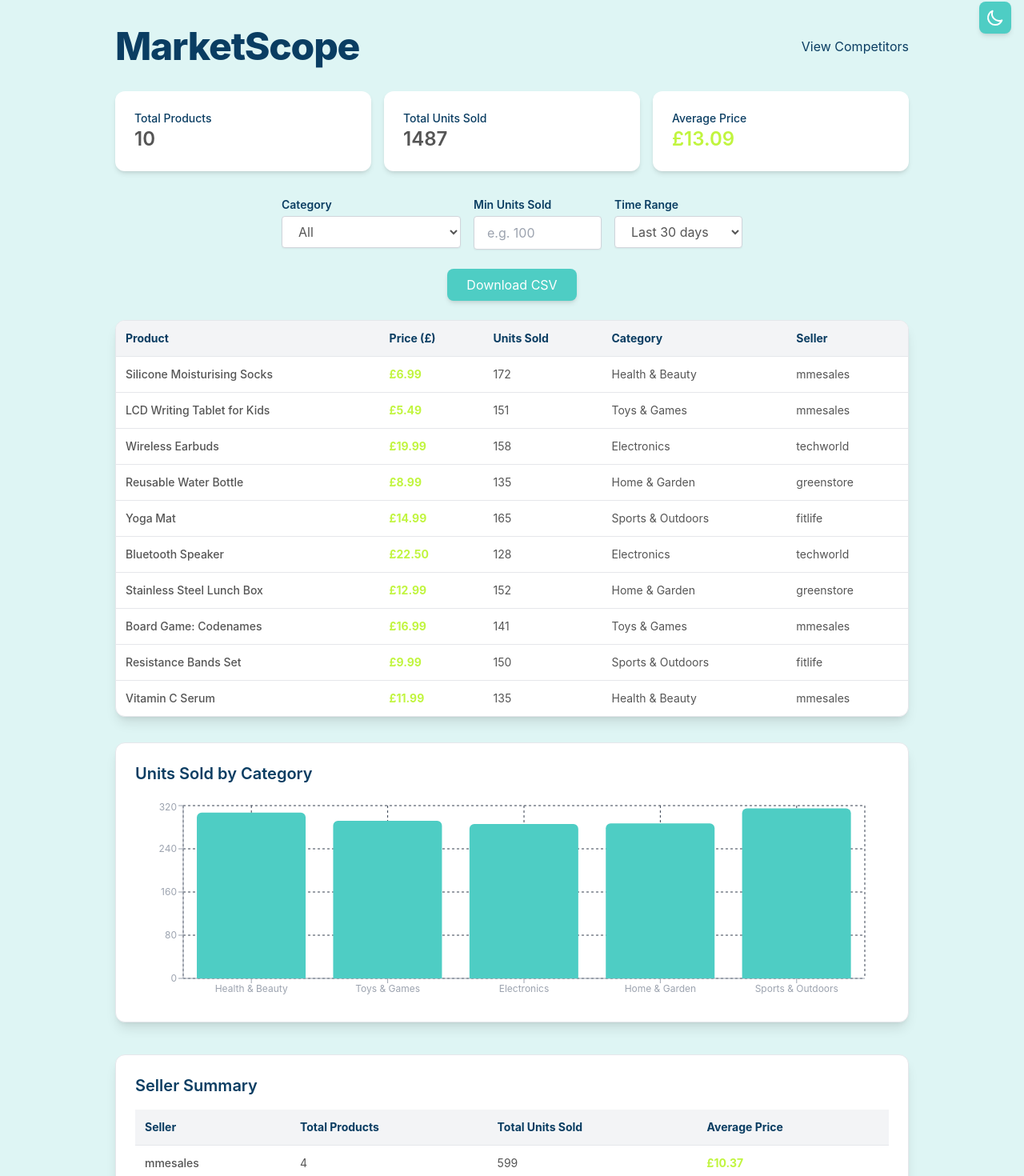
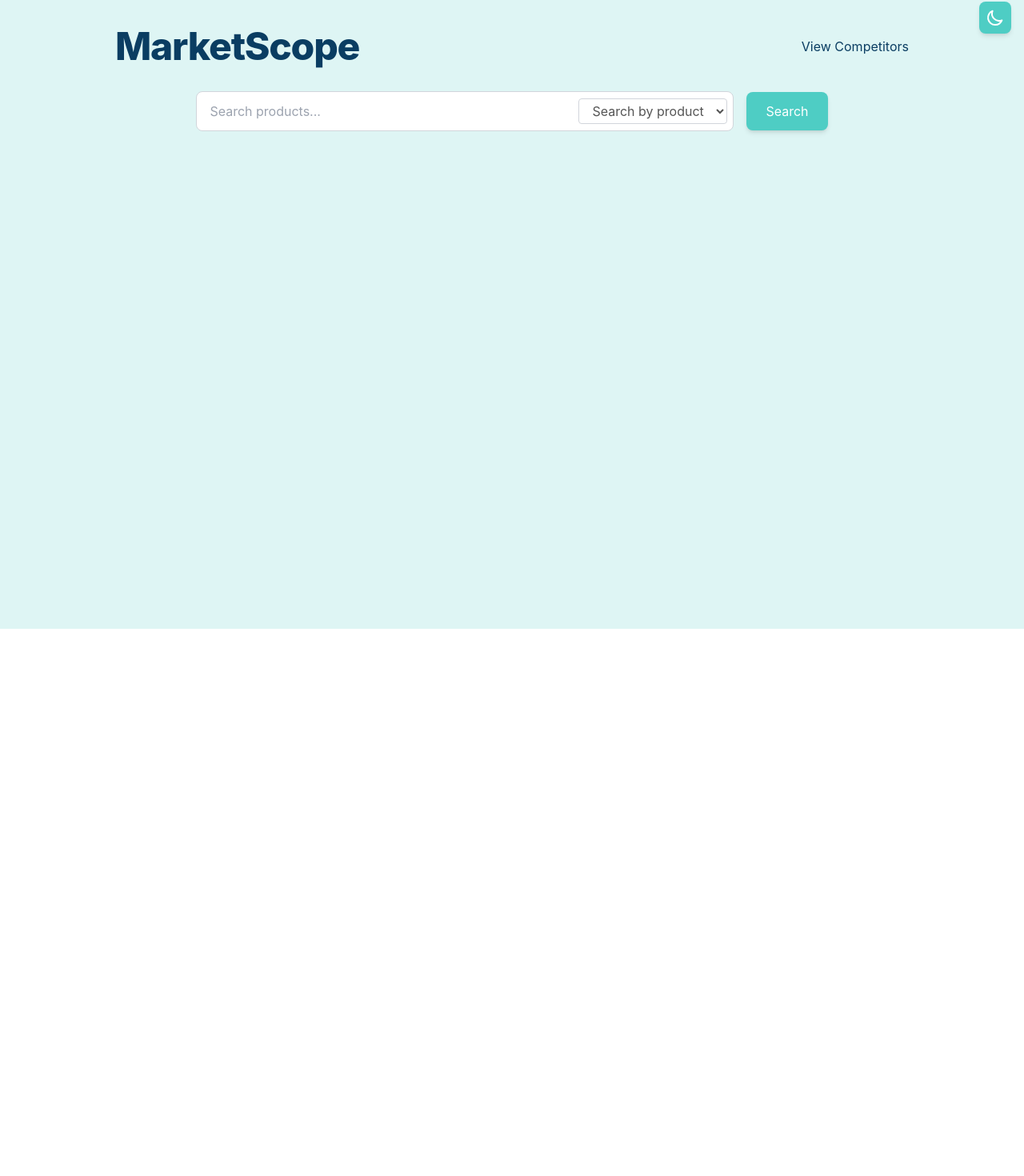
Before and after one commit to rk95x/MarketScope, a Next.js app: page / in a window 1280 px wide. Before the commit this address had no page. Shown: the part 14-1484 px from the top of the page at 80% size. After the commit the page ends 800 px from the top, so only its background shows below. Built offline with nearby package versions, Linux system fonts and the light colour scheme.

Commit message:
Refactor homepage with live eBay search + seller/product toggle

```diff
--- /dev/null
+++ b/pages/api/seller-listings.ts
@@ -0,0 +1,83 @@
+import type { NextApiRequest, NextApiResponse } from 'next';
+import { getEbayAccessToken } from '@/lib/ebay-auth';
+
+interface EbayItem {
+  itemId: string;
+  title: string;
+  price: {
+    value: string;
+    currency: string;
+  };
+  image: {
+    imageUrl: string;
+  };
+  seller: {
+    username: string;
+  };
+  condition: string;
+  itemWebUrl: string;
+  quantitySold: number;
+}
+
+export default async function handler(
+  req: NextApiRequest,
+  res: NextApiResponse
+) {
+  if (req.method !== 'GET') {
+    return res.status(405).json({ error: 'Method not allowed' });
+  }
+
+  const { q, seller } = req.query;
+
+  if (!q && !seller) {
+    return res.status(400).json({ error: 'Missing search query or seller name' });
+  }
+
+  try {
+    const token = await getEbayAccessToken();
+    let url = 'https://api.ebay.com/buy/browse/v1/item_summary/search?';
+
+    if (q) {
+      url += `q=${encodeURIComponent(q as string)}`;
+    } else if (seller) {
+      url += `seller=${encodeURIComponent(seller as string)}`;
+    }
+
+    url += '&limit=50&filter=conditions:{NEW|USED}';
+
+    const response = await fetch(url, {
+      headers: {
+        'Authorization': `Bearer ${token}`,
+        'X-EBAY-C-MARKETPLACE-ID': 'EBAY_GB',
+        'Content-Type': 'application/json',
+      },
+    });
+
+    if (!response.ok) {
+      throw new Error(`eBay API error: ${response.statusText}`);
+    }
+
+    const data = await response.json();
+
+    // Transform the data to match our frontend needs
+    const items = data.itemSummaries.map((item: EbayItem) => ({
+      id: item.itemId,
+      title: item.title,
+      price: parseFloat(item.price.value),
+      image: item.image?.imageUrl,
+      seller: item.seller.username,
+      condition: item.condition,
+      url: item.itemWebUrl,
+      sold: item.quantitySold || 0,
+      category: 'eBay', // We'll need to fetch this separately if needed
+    }));
+
+    return res.status(200).json(items);
+  } catch (error) {
+    console.error('Error fetching eBay listings:', error);
+    return res.status(500).json({
+      error: 'Failed to fetch listings',
+      details: error instanceof Error ? error.message : 'Unknown error'
+    });
+  }
+}
--- a/pages/index.tsx
+++ b/pages/index.tsx
@@ -1,205 +1,76 @@
-import useSWR from 'swr';
-import { useMemo, useState, useEffect } from 'react';
+import { useState, useMemo } from 'react';
 import { useRouter } from 'next/router';
+import Link from 'next/link';
 import ThemeToggle from '../components/ThemeToggle';
 import {
   BarChart, Bar, XAxis, YAxis, Tooltip, ResponsiveContainer, CartesianGrid,
 } from 'recharts';
-import Link from 'next/link';
 
-// Define interfaces for our data types
 interface Product {
+  id: string;
   title: string;
   price: number;
   sold: number;
   category: string;
   seller: string;
-  lastSold: string;
-  history?: {
-    date: string;
-    unitsSold: number;
-  }[];
+  image?: string;
+  url: string;
+  condition: string;
 }
-
-interface SellerStats {
-  name: string;
-  totalProducts: number;
-  totalSold: number;
-  averagePrice: number;
-}
-
-const fetcher = (url: string) => fetch(url).then(res => res.json());
-
-// Helper function to generate CSV
-const generateCSV = (data: Product[]) => {
-  const headers = ['Title', 'Price', 'Units Sold', 'Category', 'Seller'];
-  const rows = data.map(item => [
-    item.title,
-    item.price,
-    item.sold,
-    item.category,
-    item.seller
-  ]);
-
-  const csvContent = [
-    headers.join(','),
-    ...rows.map(row => row.join(','))
-  ].join('\n');
-
-  return csvContent;
-};
-
-// Helper function to download CSV
-const downloadCSV = (data: Product[]) => {
-  const csv = generateCSV(data);
-  const blob = new Blob([csv], { type: 'text/csv;charset=utf-8;' });
-  const link = document.createElement('a');
-  const url = URL.createObjectURL(blob);
-  link.setAttribute('href', url);
-  link.setAttribute('download', 'products.csv');
-  link.style.visibility = 'hidden';
-  document.body.appendChild(link);
-  link.click();
-  document.body.removeChild(link);
-};
-
-// Helper function to generate fake history
-const generateFakeHistory = (product: Product): Product => {
-  const history = [];
-  const today = new Date();
-
-  for (let i = 0; i < 90; i++) {
-    const date = new Date(today);
-    date.setDate(date.getDate() - i);
-    history.push({
-      date: date.toISOString().split('T')[0],
-      unitsSold: Math.floor(Math.random() * 11) // Random number between 0 and 10
-    });
-  }
-
-  return {
-    ...product,
-    history
-  };
-};
 
 export default function Home() {
   const router = useRouter();
-  const { data: rawData, error } = useSWR<Product[]>('/api/trends', fetcher);
-  const [category, setCategory] = useState('');
-  const [minSold, setMinSold] = useState('');
-  const [timeRange, setTimeRange] = useState('30'); // Default to 30 days
+  const [searchTerm, setSearchTerm] = useState('');
+  const [searchType, setSearchType] = useState<'product' | 'seller'>('product');
+  const [isLoading, setIsLoading] = useState(false);
+  const [error, setError] = useState<string | null>(null);
+  const [products, setProducts] = useState<Product[]>([]);
 
-  // Add fake history to the data
-  const data = useMemo(() => {
-    if (!rawData) return [];
-    return rawData.map(generateFakeHistory);
-  }, [rawData]);
+  const handleSearch = async (e: React.FormEvent) => {
+    e.preventDefault();
+    if (!searchTerm.trim()) return;
 
-  // Initialize filters from URL
-  useEffect(() => {
-    if (router.isReady) {
-      const { category: cat, minSold: sold, days } = router.query;
-      if (cat) setCategory(cat as string);
-      if (sold) setMinSold(sold as string);
-      if (days) setTimeRange(days as string);
+    setIsLoading(true);
+    setError(null);
+
+    try {
+      const queryParam = searchType === 'product' ? 'q' : 'seller';
+      const response = await fetch(`/api/seller-listings?${queryParam}=${encodeURIComponent(searchTerm)}`);
+
+      if (!response.ok) {
+        throw new Error('Failed to fetch listings');
       }
-  }, [router.isReady, router.query]);
 
-  // Update URL when filters change
-  useEffect(() => {
-    if (router.isReady) {
-      const query: Record<string, string> = {};
-      if (category) query.category = category;
-      if (minSold) query.minSold = minSold;
-      if (timeRange) query.days = timeRange;
-
-      router.replace({
-        pathname: router.pathname,
-        query
-      }, undefined, { shallow: true });
+      const data = await response.json();
+      setProducts(data);
+    } catch (err) {
+      setError(err instanceof Error ? err.message : 'An error occurred');
+    } finally {
+      setIsLoading(false);
     }
-  }, [category, minSold, timeRange, router.isReady]);
-
-  // Calculate cutoff date based on time range
-  const cutoffDate = useMemo(() => {
-    const date = new Date();
-    date.setDate(date.getDate() - parseInt(timeRange));
-    return date;
-  }, [timeRange]);
-
-  // Calculate total sold within time range for a product
-  const calculateTotalSold = (product: Product) => {
-    if (!product.history) return product.sold;
-
-    return product.history
-      .filter(entry => new Date(entry.date) >= cutoffDate)
-      .reduce((sum, entry) => sum + entry.unitsSold, 0);
   };
 
-  // Filtered data with time range applied
-  const filtered = useMemo(() => {
-    if (!data) return [];
-    return data.filter((item) => {
-      const catMatch = category ? item.category === category : true;
-      const totalSold = calculateTotalSold(item);
-      const soldMatch = minSold ? totalSold >= Number(minSold) : true;
-      return catMatch && soldMatch;
+  // Chart data: total sold per seller
+  const chartData = useMemo(() => {
+    const totals: Record<string, number> = {};
+    products.forEach((item) => {
+      if (!totals[item.seller]) totals[item.seller] = 0;
+      totals[item.seller] += item.sold;
     });
-  }, [data, category, minSold, cutoffDate]);
+    return Object.entries(totals)
+      .map(([seller, total]) => ({ seller, total }))
+      .sort((a, b) => b.total - a.total)
+      .slice(0, 10); // Show top 10 sellers
+  }, [products]);
 
-  // Chart data: total sold per category within time range
-  const chartData = useMemo(() => {
-    if (!data) return [];
-    const totals: Record<string, number> = {};
-    data.forEach((item) => {
-      if (!totals[item.category]) totals[item.category] = 0;
-      totals[item.category] += calculateTotalSold(item);
-    });
-    return Object.entries(totals).map(([cat, total]) => ({ category: cat, total }));
-  }, [data, cutoffDate]);
-
-  // Seller stats with time range
-  const sellerStats = useMemo(() => {
-    if (!filtered) return [];
-    const stats: Record<string, SellerStats> = {};
-
-    filtered.forEach((item) => {
-      if (!stats[item.seller]) {
-        stats[item.seller] = {
-          name: item.seller,
-          totalProducts: 0,
-          totalSold: 0,
-          averagePrice: 0
-        };
-      }
-
-      stats[item.seller].totalProducts++;
-      stats[item.seller].totalSold += calculateTotalSold(item);
-      stats[item.seller].averagePrice =
-        (stats[item.seller].averagePrice * (stats[item.seller].totalProducts - 1) + item.price) /
-        stats[item.seller].totalProducts;
-    });
-
-    return Object.values(stats);
-  }, [filtered, cutoffDate]);
-
-  // Global stats with time range
+  // Global stats
   const globalStats = useMemo(() => {
-    if (!filtered) return { totalProducts: 0, totalSold: 0, averagePrice: 0 };
-
-    const totalProducts = filtered.length;
-    const totalSold = filtered.reduce((sum, item) => sum + calculateTotalSold(item), 0);
-    const averagePrice = filtered.reduce((sum, item) => sum + item.price, 0) / totalProducts;
+    const totalProducts = products.length;
+    const totalSold = products.reduce((sum, item) => sum + item.sold, 0);
+    const averagePrice = products.reduce((sum, item) => sum + item.price, 0) / totalProducts || 0;
 
     return { totalProducts, totalSold, averagePrice };
-  }, [filtered, cutoffDate]);
-
-  // Get unique categories for dropdown
-  const categories = useMemo(() => {
-    if (!data) return [];
-    return Array.from(new Set(data.map((item) => item.category)));
-  }, [data]);
+  }, [products]);
 
   return (
     <div className="min-h-screen bg-mme-background font-sans">
@@ -219,116 +90,117 @@ export default function Home() {
           </div>
         </div>
 
+        {/* Search Form */}
+        <form onSubmit={handleSearch} className="mb-8">
+          <div className="flex flex-col md:flex-row gap-4 items-center justify-center">
+            <div className="flex-1 w-full md:max-w-2xl">
+              <div className="relative">
+                <input
+                  type="text"
+                  value={searchTerm}
+                  onChange={(e) => setSearchTerm(e.target.value)}
+                  placeholder={searchType === 'product' ? 'Search products...' : 'Enter seller name...'}
+                  className="w-full px-4 py-3 rounded-lg border border-gray-300 focus:ring-2 focus:ring-mme-button focus:border-transparent bg-white text-mme-body"
+                />
+                <div className="absolute right-2 top-1/2 -translate-y-1/2">
+                  <select
+                    value={searchType}
+                    onChange={(e) => setSearchType(e.target.value as 'product' | 'seller')}
+                    className="px-3 py-1 rounded border border-gray-300 bg-white text-mme-body focus:ring-2 focus:ring-mme-button"
+                  >
+                    <option value="product">Search by product</option>
+                    <option value="seller">Search by seller</option>
+                  </select>
+                </div>
+              </div>
+            </div>
+            <button
+              type="submit"
+              disabled={isLoading}
+              className="w-full md:w-auto px-6 py-3 bg-mme-button text-white rounded-lg hover:bg-mme-buttonHover transition-colors shadow-md disabled:opacity-50"
+            >
+              {isLoading ? 'Searching...' : 'Search'}
+            </button>
+          </div>
+        </form>
+
+        {error && (
+          <div className="mb-8 p-4 bg-red-50 text-red-600 rounded-lg">
+            {error}
+          </div>
+        )}
+
+        {products.length > 0 && (
+          <>
             {/* Global Stats */}
             <div className="grid grid-cols-1 md:grid-cols-3 gap-4 mb-8">
-          <div className="bg-white dark:bg-gray-800 rounded-xl shadow-md p-6">
+              <div className="bg-white rounded-xl shadow-md p-6">
                 <h3 className="text-sm font-medium text-mme-text">Total Products</h3>
                 <p className="text-2xl font-semibold text-mme-body">{globalStats.totalProducts}</p>
               </div>
-          <div className="bg-white dark:bg-gray-800 rounded-xl shadow-md p-6">
+              <div className="bg-white rounded-xl shadow-md p-6">
                 <h3 className="text-sm font-medium text-mme-text">Total Units Sold</h3>
                 <p className="text-2xl font-semibold text-mme-body">{globalStats.totalSold}</p>
               </div>
-          <div className="bg-white dark:bg-gray-800 rounded-xl shadow-md p-6">
+              <div className="bg-white rounded-xl shadow-md p-6">
                 <h3 className="text-sm font-medium text-mme-text">Average Price</h3>
                 <p className="text-2xl font-semibold text-mme-price">£{globalStats.averagePrice.toFixed(2)}</p>
               </div>
             </div>
 
-        {/* Filters */}
-        <div className="flex flex-wrap gap-4 mb-6 justify-center">
-          <div>
-            <label className="block text-sm font-semibold text-mme-text mb-1">Category</label>
-            <select
-              className="w-full md:w-56 border border-gray-300 dark:border-gray-600 rounded px-4 py-2 shadow-sm focus:ring-2 focus:ring-mme-button bg-white dark:bg-gray-800 text-mme-body"
-              value={category}
-              onChange={e => setCategory(e.target.value)}
-            >
-              <option value="">All</option>
-              {categories.map((cat) => (
-                <option key={cat} value={cat}>{cat}</option>
-              ))}
-            </select>
-          </div>
-          <div>
-            <label className="block text-sm font-semibold text-mme-text mb-1">Min Units Sold</label>
-            <input
-              type="number"
-              min={0}
-              className="w-full md:w-40 border border-gray-300 dark:border-gray-600 rounded px-4 py-2 shadow-sm focus:ring-2 focus:ring-mme-button bg-white dark:bg-gray-800 text-mme-body placeholder-gray-400"
-              value={minSold}
-              onChange={e => setMinSold(e.target.value)}
-              placeholder="e.g. 100"
-            />
-          </div>
-          <div>
-            <label className="block text-sm font-semibold text-mme-text mb-1">Time Range</label>
-            <select
-              className="w-full md:w-40 border border-gray-300 dark:border-gray-600 rounded px-4 py-2 shadow-sm focus:ring-2 focus:ring-mme-button bg-white dark:bg-gray-800 text-mme-body"
-              value={timeRange}
-              onChange={e => setTimeRange(e.target.value)}
-            >
-              <option value="7">Last 7 days</option>
-              <option value="14">Last 14 days</option>
-              <option value="30">Last 30 days</option>
-              <option value="60">Last 60 days</option>
-              <option value="90">Last 90 days</option>
-            </select>
-          </div>
-        </div>
-
-        {/* Download CSV Button */}
-        <div className="mb-6 text-center">
-          <button
-            onClick={() => downloadCSV(filtered)}
-            className="bg-mme-button text-white rounded-lg px-6 py-2 hover:bg-mme-buttonHover transition-colors shadow-md"
-          >
-            Download CSV
-          </button>
-        </div>
-
-        {/* Table */}
-        <div className="overflow-x-auto rounded-xl shadow-lg border border-gray-200 dark:border-gray-700 bg-white dark:bg-gray-800">
-          <table className="min-w-full text-sm text-mme-body text-left">
+            {/* Product Table */}
+            <div className="overflow-x-auto rounded-xl shadow-lg border border-gray-200 bg-white mb-8">
+              <table className="min-w-full text-sm text-mme-body">
                 <thead>
-              <tr className="bg-gray-100 dark:bg-gray-700">
+                  <tr className="bg-gray-50">
                     <th className="p-3 font-bold text-mme-text">Product</th>
-                <th className="p-3 font-bold text-mme-text">Price (£)</th>
-                <th className="p-3 font-bold text-mme-text">Units Sold</th>
-                <th className="p-3 font-bold text-mme-text">Category</th>
+                    <th className="p-3 font-bold text-mme-text">Price</th>
+                    <th className="p-3 font-bold text-mme-text">Sold</th>
                     <th className="p-3 font-bold text-mme-text">Seller</th>
+                    <th className="p-3 font-bold text-mme-text">Condition</th>
                   </tr>
                 </thead>
                 <tbody>
-              {filtered.map((item, idx) => (
+                  {products.map((item) => (
                     <tr
-                  key={idx}
-                  className="border-t border-gray-200 dark:border-gray-700 transition-colors hover:bg-gray-50 dark:hover:bg-gray-700 cursor-pointer"
+                      key={item.id}
+                      className="border-t border-gray-200 hover:bg-gray-50 transition-colors"
                     >
-                  <td className="p-3 font-medium">{item.title}</td>
+                      <td className="p-3">
+                        <a
+                          href={item.url}
+                          target="_blank"
+                          rel="noopener noreferrer"
+                          className="flex items-center space-x-3 hover:text-mme-buttonHover"
+                        >
+                          {item.image && (
+                            <img
+                              src={item.image}
+                              alt={item.title}
+                              className="w-12 h-12 object-cover rounded"
+                            />
+                          )}
+                          <span className="font-medium">{item.title}</span>
+                        </a>
+                      </td>
                       <td className="p-3 font-bold text-mme-price">£{item.price.toFixed(2)}</td>
-                  <td className="p-3">{calculateTotalSold(item)}</td>
-                  <td className="p-3">{item.category}</td>
+                      <td className="p-3">{item.sold}</td>
                       <td className="p-3">{item.seller}</td>
+                      <td className="p-3">{item.condition}</td>
                     </tr>
                   ))}
-              {filtered.length === 0 && (
-                <tr>
-                  <td colSpan={5} className="p-3 text-center text-mme-body">No products found.</td>
-                </tr>
-              )}
                 </tbody>
               </table>
             </div>
 
             {/* Bar Chart */}
-        <div className="mt-8 bg-white dark:bg-gray-800 rounded-xl shadow-lg border border-gray-200 dark:border-gray-700 p-6">
-          <h2 className="text-xl font-semibold mb-4 text-mme-text">Units Sold by Category</h2>
+            <div className="bg-white rounded-xl shadow-lg border border-gray-200 p-6">
+              <h2 className="text-xl font-semibold mb-4 text-mme-text">Top Sellers by Units Sold</h2>
               <div className="w-full h-64">
                 <ResponsiveContainer width="100%" height="100%">
                   <BarChart data={chartData} margin={{ top: 10, right: 30, left: 0, bottom: 0 }}>
                     <CartesianGrid strokeDasharray="3 3" stroke="#374151" />
-                <XAxis dataKey="category" className="text-xs" stroke="#9CA3AF" />
+                    <XAxis dataKey="seller" className="text-xs" stroke="#9CA3AF" />
                     <YAxis className="text-xs" stroke="#9CA3AF" />
                     <Tooltip
                       contentStyle={{
@@ -343,39 +215,14 @@ export default function Home() {
                 </ResponsiveContainer>
               </div>
             </div>
+          </>
+        )}
 
-        {/* Seller Summary */}
-        <div className="mt-10 bg-white dark:bg-gray-800 rounded-xl shadow-lg border border-gray-200 dark:border-gray-700 p-6">
-          <h2 className="text-xl font-semibold mb-4 text-mme-text">Seller Summary</h2>
-          <div className="overflow-x-auto">
-            <table className="min-w-full text-sm text-mme-body text-left">
-              <thead>
-                <tr className="bg-gray-100 dark:bg-gray-700">
-                  <th className="p-3 font-bold text-mme-text">Seller</th>
-                  <th className="p-3 font-bold text-mme-text">Total Products</th>
-                  <th className="p-3 font-bold text-mme-text">Total Units Sold</th>
-                  <th className="p-3 font-bold text-mme-text">Average Price</th>
-                </tr>
-              </thead>
-              <tbody>
-                {sellerStats.map((stat, idx) => (
-                  <tr
-                    key={idx}
-                    className="border-t border-gray-200 dark:border-gray-700 transition-colors hover:bg-gray-50 dark:hover:bg-gray-700"
-                  >
-                    <td className="p-3 font-medium">{stat.name}</td>
-                    <td className="p-3">{stat.totalProducts}</td>
-                    <td className="p-3">{stat.totalSold}</td>
-                    <td className="p-3 font-bold text-mme-price">£{stat.averagePrice.toFixed(2)}</td>
-                  </tr>
-                ))}
-              </tbody>
-            </table>
+        {!isLoading && products.length === 0 && searchTerm && (
+          <div className="text-center py-12">
+            <p className="text-mme-body text-lg">No products found. Try a different search term.</p>
           </div>
-        </div>
-
-        {error && <p className="text-red-500 mt-4 text-center">Failed to load data</p>}
-        {!data && <p className="mt-4 text-center text-mme-body">Loading...</p>}
+        )}
       </div>
     </div>
   );
```
Lines whose indentation alone changed are shown as unchanged.
